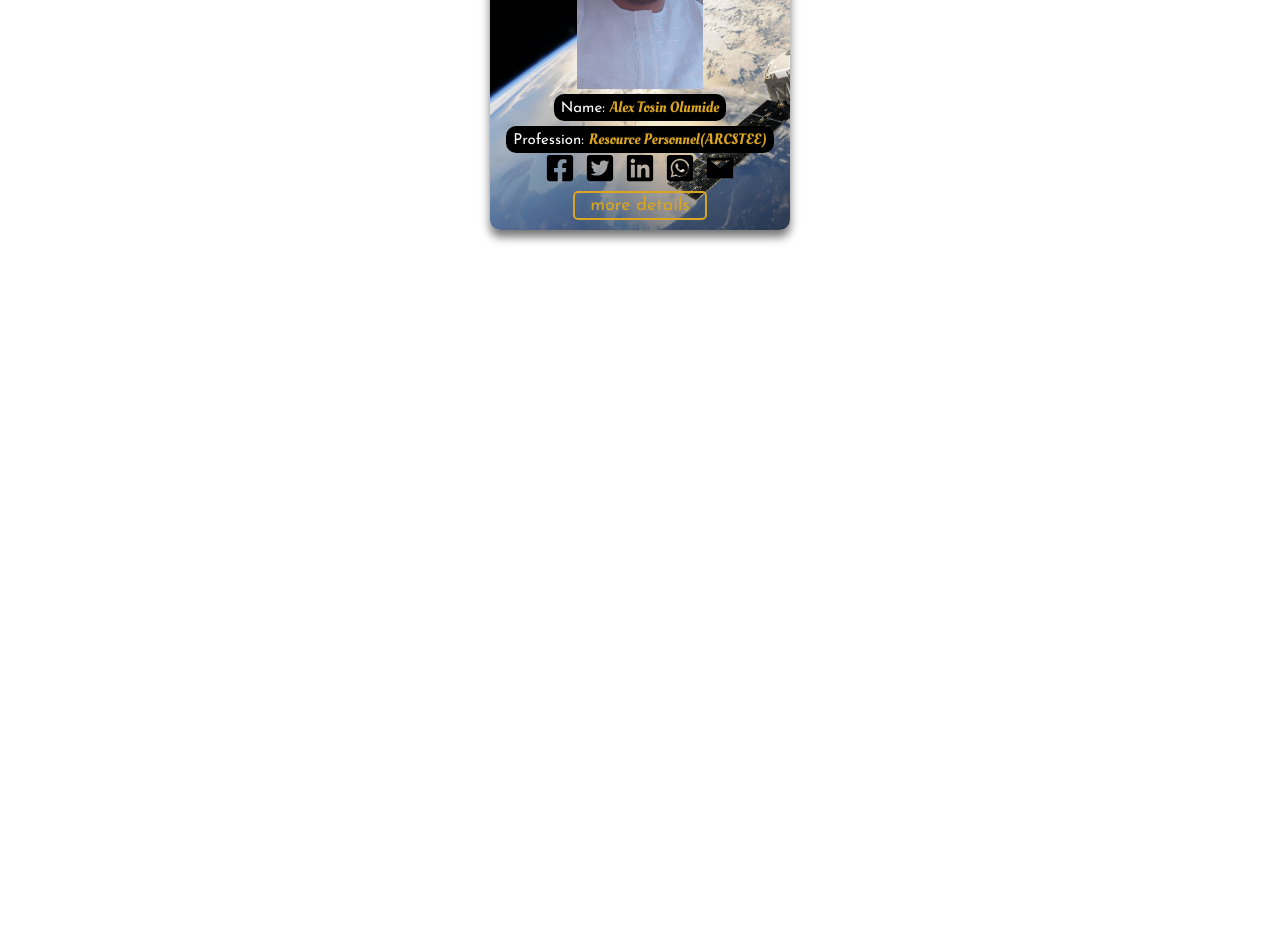
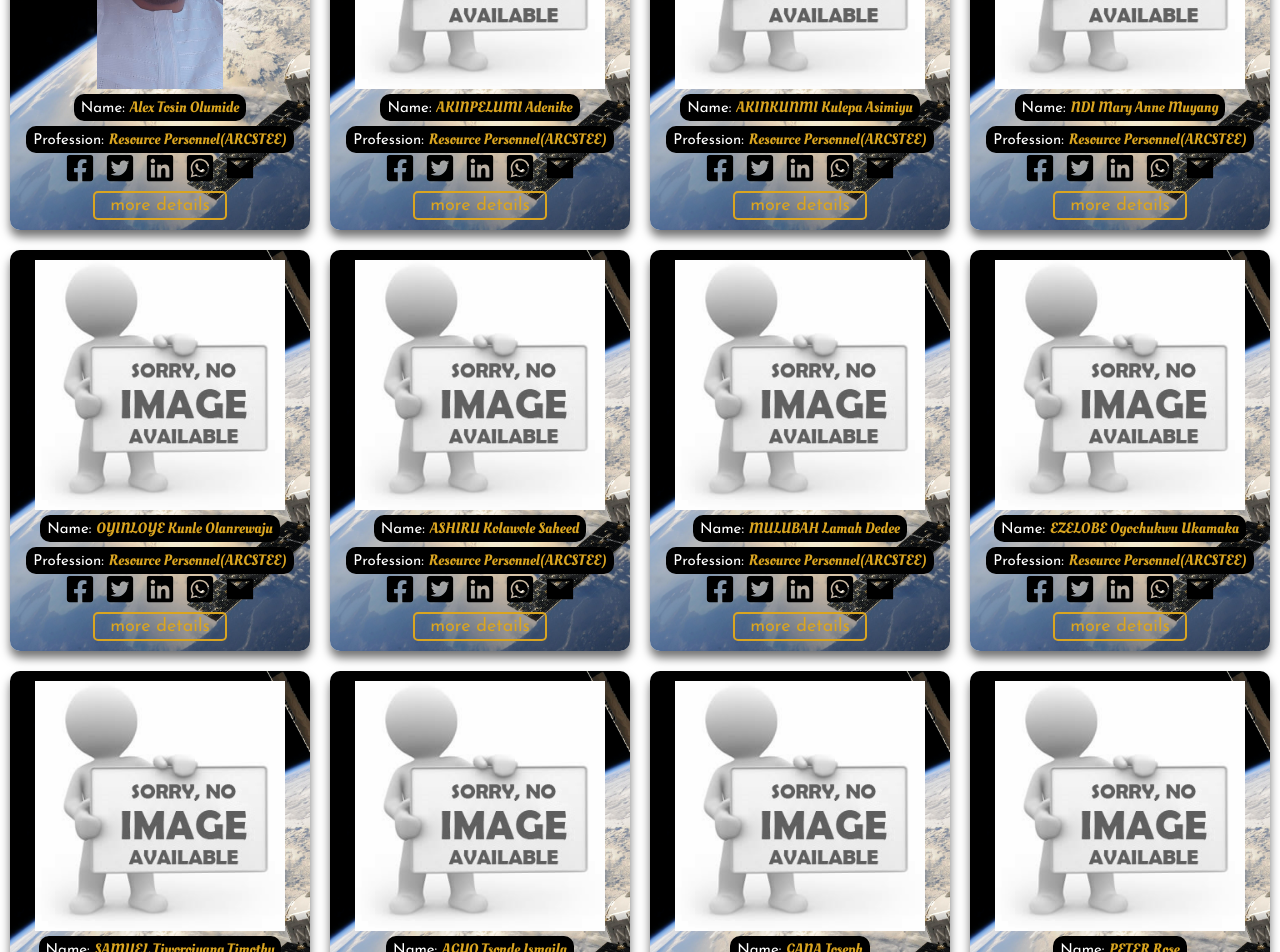
Before and after one commit to Snazzynuhu/arcsstee, a React (Create React App) app: page /graduates in a window 1280 px wide. Shown: the part 1620-2572 px from the top of the page. Before the commit the page ends 1910 px from the top, so only its background shows below. Built offline with nearby package versions, Linux system fonts and the light colour scheme.

Commit message:
added more profiles

```diff
--- a/src/data.js
+++ b/src/data.js
@@ -24,9 +24,10 @@ import deolaA from "./images/deolaA.jpeg";
 // import deolaB from "./images/ deolaB.jpeg";
 import georgeA from "./images/georgeA.jpg";
 import georgeB from "./images/georgeB.jpg";
-import snazzypdf from "./graduates_projects/SNAZZY-PROJECT.pdf";
+// import snazzypdf from "./graduates_projects/SNAZZY-PROJECT.pdf";
 import alabipdf from "./graduates_projects/Alabi.pdf";
-console.log(image1);
+import noImage from "./images/no_image.png";
+
 export const data = [
   {
     id: 1,
@@ -220,4 +221,215 @@ export const data = [
     about:
       " The best Lorem Ipsum Generator in all the sea! Heave this scurvy copyfiller fer yar next adventure and cajol yar clients into walking the plank with every layout! Configure above, then get yer pirate ipsum...own the high seas, arg!",
   },
+  {
+    id: 14,
+    name: "AKINPELUMI Adenike",
+    image: noImage,
+    imageb: noImage,
+    facebook: "https://www.kabir.com",
+    twitter: "https://www.snazzy.com",
+    linkedin: "https://www.snazzy.com",
+    profession: "resource personnel(ARCSTEE)",
+    department: "SATCOM",
+    quote: "Laissez faire",
+    about:
+      " The best Lorem Ipsum Generator in all the sea! Heave this scurvy copyfiller fer yar next adventure and cajol yar clients into walking the plank with every layout! Configure above, then get yer pirate ipsum...own the high seas, arg!",
+  },
+  {
+    id: 15,
+    name: "AKINKUNMI Kulepa Asimiyu",
+    image: noImage,
+    imageb: noImage,
+    facebook: "https://www.kabir.com",
+    twitter: "https://www.snazzy.com",
+    linkedin: "https://www.snazzy.com",
+    profession: "resource personnel(ARCSTEE)",
+    department: "SATCOM",
+    quote: "Laissez faire",
+    about:
+      " The best Lorem Ipsum Generator in all the sea! Heave this scurvy copyfiller fer yar next adventure and cajol yar clients into walking the plank with every layout! Configure above, then get yer pirate ipsum...own the high seas, arg!",
+  },
+  {
+    id: 16,
+    name: "NDI Mary Anne Muyang",
+    image: noImage,
+    imageb: noImage,
+    facebook: "https://www.kabir.com",
+    twitter: "https://www.snazzy.com",
+    linkedin: "https://www.snazzy.com",
+    profession: "resource personnel(ARCSTEE)",
+    department: "SATCOM",
+    quote: "Laissez faire",
+    about:
+      " The best Lorem Ipsum Generator in all the sea! Heave this scurvy copyfiller fer yar next adventure and cajol yar clients into walking the plank with every layout! Configure above, then get yer pirate ipsum...own the high seas, arg!",
+  },
+  {
+    id: 17,
+    name: " OYINLOYE Kunle Olanrewaju",
+    image: noImage,
+    imageb: noImage,
+    facebook: "https://www.kabir.com",
+    twitter: "https://www.snazzy.com",
+    linkedin: "https://www.snazzy.com",
+    profession: "resource personnel(ARCSTEE)",
+    department: "SATCOM",
+    quote: "Laissez faire",
+    about:
+      " The best Lorem Ipsum Generator in all the sea! Heave this scurvy copyfiller fer yar next adventure and cajol yar clients into walking the plank with every layout! Configure above, then get yer pirate ipsum...own the high seas, arg!",
+  },
+   {
+    id: 18,
+    name: "ASHIRU Kolawole Saheed",
+    image: noImage,
+    imageb: noImage,
+    facebook: "https://www.kabir.com",
+    twitter: "https://www.snazzy.com",
+    linkedin: "https://www.snazzy.com",
+    profession: "resource personnel(ARCSTEE)",
+    department: "SATCOM",
+    quote: "Laissez faire",
+    about:
+      " The best Lorem Ipsum Generator in all the sea! Heave this scurvy copyfiller fer yar next adventure and cajol yar clients into walking the plank with every layout! Configure above, then get yer pirate ipsum...own the high seas, arg!",
+  },
+   {
+    id: 19,
+    name: "MULUBAH Lamah Dedee ",
+    image: noImage,
+    imageb: noImage,
+    facebook: "https://www.kabir.com",
+    twitter: "https://www.snazzy.com",
+    linkedin: "https://www.snazzy.com",
+    profession: "resource personnel(ARCSTEE)",
+    department: "SATCOM",
+    quote: "Laissez faire",
+    about:
+      " The best Lorem Ipsum Generator in all the sea! Heave this scurvy copyfiller fer yar next adventure and cajol yar clients into walking the plank with every layout! Configure above, then get yer pirate ipsum...own the high seas, arg!",
+  },
+   {
+    id: 20,
+    name: "EZELOBE Ogochukwu Ukamaka",
+    image: noImage,
+    imageb: noImage,
+    facebook: "https://www.kabir.com",
+    twitter: "https://www.snazzy.com",
+    linkedin: "https://www.snazzy.com",
+    profession: "resource personnel(ARCSTEE)",
+    department: "SATCOM",
+    quote: "Laissez faire",
+    about:
+      " The best Lorem Ipsum Generator in all the sea! Heave this scurvy copyfiller fer yar next adventure and cajol yar clients into walking the plank with every layout! Configure above, then get yer pirate ipsum...own the high seas, arg!",
+  },
+   {
+    id: 21,
+    name: "SAMUEL Tiworoiyang Timothy",
+    image: noImage,
+    imageb: noImage,
+    facebook: "https://www.kabir.com",
+    twitter: "https://www.snazzy.com",
+    linkedin: "https://www.snazzy.com",
+    profession: "resource personnel(ARCSTEE)",
+    department: "SATCOM",
+    quote: "Laissez faire",
+    about:
+      " The best Lorem Ipsum Generator in all the sea! Heave this scurvy copyfiller fer yar next adventure and cajol yar clients into walking the plank with every layout! Configure above, then get yer pirate ipsum...own the high seas, arg!",
+  },
+   {
+    id: 22,
+    name: "AGYO Tsonde Ismaila",
+    image: noImage,
+    imageb: noImage,
+    facebook: "https://www.kabir.com",
+    twitter: "https://www.snazzy.com",
+    linkedin: "https://www.snazzy.com",
+    profession: "resource personnel(ARCSTEE)",
+    department: "SATCOM",
+    quote: "Laissez faire",
+    about:
+      " The best Lorem Ipsum Generator in all the sea! Heave this scurvy copyfiller fer yar next adventure and cajol yar clients into walking the plank with every layout! Configure above, then get yer pirate ipsum...own the high seas, arg!",
+  },
+   {
+    id: 23,
+    name: "GANA Joseph",
+    image: noImage,
+    imageb: noImage,
+    facebook: "https://www.kabir.com",
+    twitter: "https://www.snazzy.com",
+    linkedin: "https://www.snazzy.com",
+    profession: "resource personnel(ARCSTEE)",
+    department: "SATCOM",
+    quote: "Laissez faire",
+    about:
+      " The best Lorem Ipsum Generator in all the sea! Heave this scurvy copyfiller fer yar next adventure and cajol yar clients into walking the plank with every layout! Configure above, then get yer pirate ipsum...own the high seas, arg!",
+  },
+   {
+    id: 24,
+    name: "PETER Rose",
+    image: noImage,
+    imageb: noImage,
+    facebook: "https://www.kabir.com",
+    twitter: "https://www.snazzy.com",
+    linkedin: "https://www.snazzy.com",
+    profession: "resource personnel(ARCSTEE)",
+    department: "SATCOM",
+    quote: "Laissez faire",
+    about:
+      " The best Lorem Ipsum Generator in all the sea! Heave this scurvy copyfiller fer yar next adventure and cajol yar clients into walking the plank with every layout! Configure above, then get yer pirate ipsum...own the high seas, arg!",
+  },
+   {
+    id: 25,
+    name: "Abubakar Sadiq Suleiman",
+    image: noImage,
+    imageb: noImage,
+    facebook: "https://www.kabir.com",
+    twitter: "https://www.snazzy.com",
+    linkedin: "https://www.snazzy.com",
+    profession: "resource personnel(ARCSTEE)",
+    department: "SATCOM",
+    quote: "Laissez faire",
+    about:
+      " The best Lorem Ipsum Generator in all the sea! Heave this scurvy copyfiller fer yar next adventure and cajol yar clients into walking the plank with every layout! Configure above, then get yer pirate ipsum...own the high seas, arg!",
+  },
+   {
+    id: 26,
+    name: "TETTEH Ebenezer",
+    image: noImage,
+    imageb: noImage,
+    facebook: "https://www.kabir.com",
+    twitter: "https://www.snazzy.com",
+    linkedin: "https://www.snazzy.com",
+    profession: "resource personnel(ARCSTEE)",
+    department: "SATCOM",
+    quote: "Laissez faire",
+    about:
+      " The best Lorem Ipsum Generator in all the sea! Heave this scurvy copyfiller fer yar next adventure and cajol yar clients into walking the plank with every layout! Configure above, then get yer pirate ipsum...own the high seas, arg!",
+  },
+   {
+    id: 27,
+    name: "OBUTE, Kate Nwadeobi ",
+    image: noImage,
+    imageb: noImage,
+    facebook: "https://www.kabir.com",
+    twitter: "https://www.snazzy.com",
+    linkedin: "https://www.snazzy.com",
+    profession: "resource personnel(ARCSTEE)",
+    department: "SATCOM",
+    quote: "Laissez faire",
+    about:
+      " The best Lorem Ipsum Generator in all the sea! Heave this scurvy copyfiller fer yar next adventure and cajol yar clients into walking the plank with every layout! Configure above, then get yer pirate ipsum...own the high seas, arg!",
+  },
+   {
+    id: 28,
+    name: "DOGBEY Felicia",
+    image: noImage,
+    imageb: noImage,
+    facebook: "https://www.kabir.com",
+    twitter: "https://www.snazzy.com",
+    linkedin: "https://www.snazzy.com",
+    profession: "resource personnel(ARCSTEE)",
+    department: "SATCOM",
+    quote: "Laissez faire",
+    about:
+      " The best Lorem Ipsum Generator in all the sea! Heave this scurvy copyfiller fer yar next adventure and cajol yar clients into walking the plank with every layout! Configure above, then get yer pirate ipsum...own the high seas, arg!",
+  },
+
 ];
```
Also changed, not shown: src/images/no_image.png (added).
